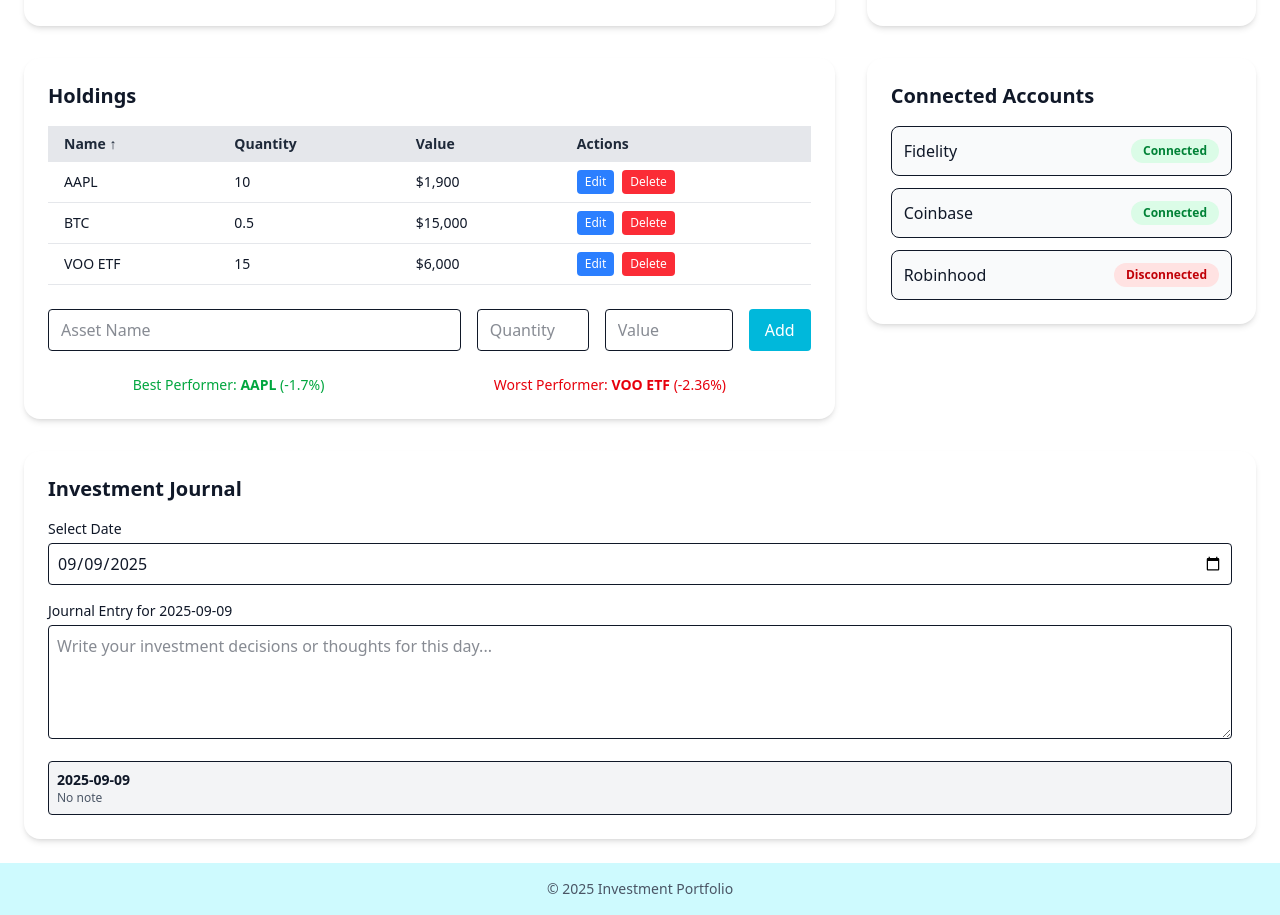
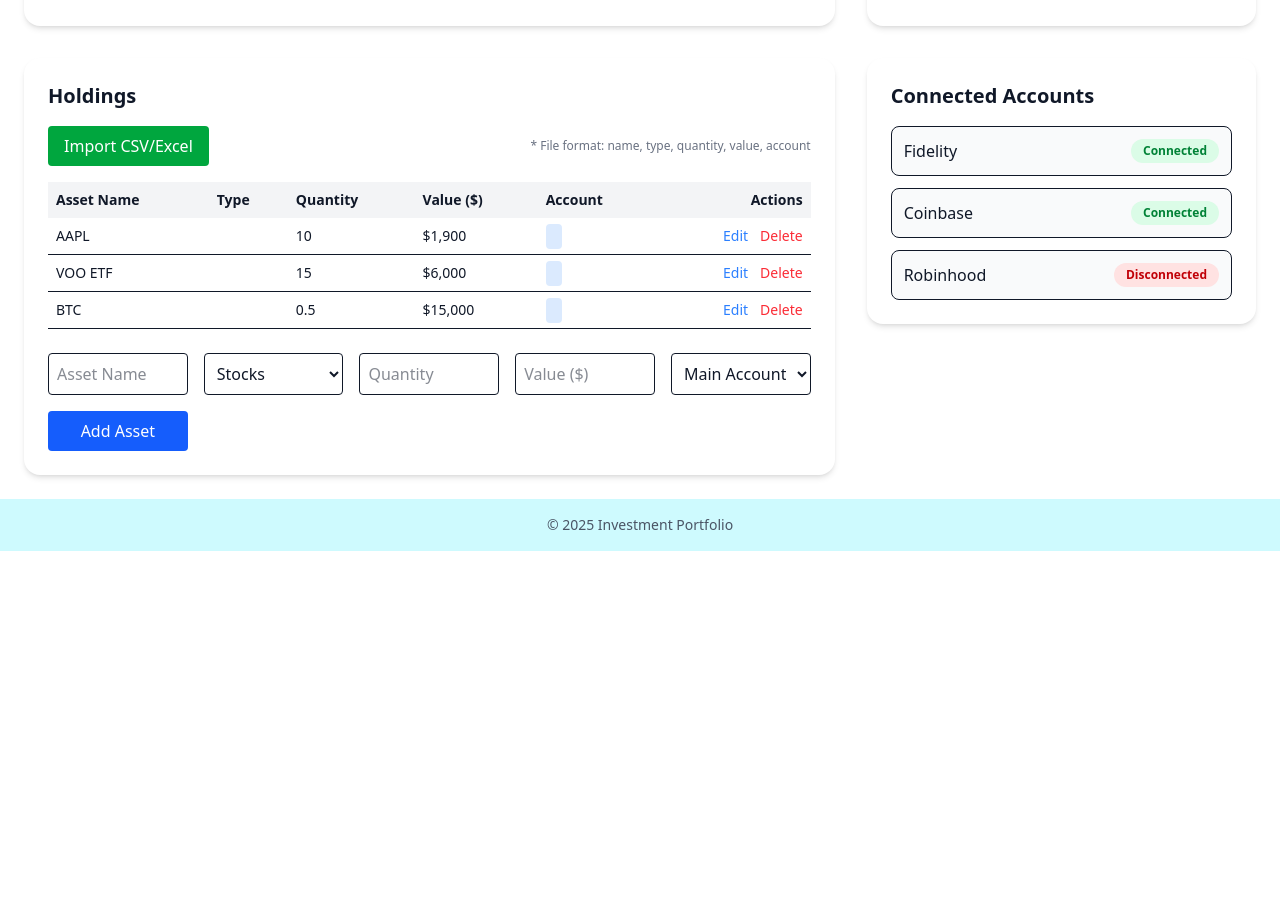
Before and after one commit to ny147/investment-portfolio, a Next.js app in the folder investment-portfolio-dashboard/: page / in a window 1280 px wide. Shown: the part 840-1755 px from the top of the page. After the commit the page ends 1391 px from the top, so only its background shows below. Built offline with nearby package versions, Linux system fonts and the light colour scheme.

Commit message:
update holding list and import function

```diff
--- a/investment-portfolio-dashboard/app/page.js
+++ b/investment-portfolio-dashboard/app/page.js
@@ -7,7 +7,7 @@ import HoldingsList from "@/components/HoldingsList";
 import ConnectedAccounts from "@/components/ConnectedAccounts";
 import InvestmentJournal from "@/components/InvestmentJournal";
 import { portfolio } from "@/lib/mockData";
-import InvestmentJournalTable from "@/components/InvestmentJournalTable";
+
 
 
 export default function DashboardPage() {
@@ -99,12 +99,7 @@ export default function DashboardPage() {
           <ConnectedAccounts />
         </div>
       </div>
-      <InvestmentJournal
-        selectedDate={selectedDate}
-        setSelectedDate={setSelectedDate}
-        journals={journals}
-        updateNoteForDate={updateNoteForDate}
-      />
+
     </div>
   );
 }
--- a/investment-portfolio-dashboard/components/HoldingsList.jsx
+++ b/investment-portfolio-dashboard/components/HoldingsList.jsx
@@ -1,183 +1,338 @@
 "use client";
 
-import { useMemo, useState } from "react";
+import { useState } from "react";
 import Card from "./Card";
+import { motion, AnimatePresence } from "framer-motion";
+import Papa from "papaparse";
+import * as XLSX from "xlsx";
+
 export default function HoldingsList({ holdings, setHoldings }) {
-  const [sortConfig, setSortConfig] = useState({ key: "name", direction: "asc" });
-  const [newAsset, setNewAsset] = useState({ name: "", quantity: "", value: "" });
-  const [editingIndex, setEditingIndex] = useState(null);
+  const safeHoldings = Array.isArray(holdings) ? holdings : [];
 
-     if (!holdings || holdings.length === 0) {
-    return (
-      <Card title="Holdings">
-        <div className="space-y-3">
-          {[...Array(5)].map((_, i) => (
-            <SkeletonBox key={i} className="w-full h-6" />
-          ))}
-        </div>
-      </Card>
-    );
-  }
-  const sortedHoldings = [...holdings].sort((a, b) => {
-    if (a[sortConfig.key] < b[sortConfig.key]) return sortConfig.direction === "asc" ? -1 : 1;
-    if (a[sortConfig.key] > b[sortConfig.key]) return sortConfig.direction === "asc" ? 1 : -1;
-    return 0;
+  const [form, setForm] = useState({
+    name: "",
+    type: "Stocks",
+    value: "",
+    quantity: "",
+    account: "Main Account",
   });
 
-  const requestSort = (key) => {
-    let direction = "asc";
-    if (sortConfig.key === key && sortConfig.direction === "asc") {
-      direction = "desc";
+  const [editingIndex, setEditingIndex] = useState(null);
+  const [editForm, setEditForm] = useState(null);
+
+  // ✅ Handle Import CSV / Excel
+  const handleFileImport = (e) => {
+    const file = e.target.files[0];
+    if (!file) return;
+
+    const fileExt = file.name.split(".").pop().toLowerCase();
+
+    if (fileExt === "csv") {
+      Papa.parse(file, {
+        header: true,
+        skipEmptyLines: true,
+        complete: (results) => {
+          const data = results.data.map((row) => ({
+            name: row.name,
+            type: row.type || "Stocks",
+            quantity: parseFloat(row.quantity || 0),
+            value: parseFloat(row.value || 0),
+            account: row.account || "Main Account",
+          }));
+          setHoldings([...safeHoldings, ...data]);
+        },
+      });
+    } else if (["xls", "xlsx"].includes(fileExt)) {
+      const reader = new FileReader();
+      reader.onload = (event) => {
+        const data = new Uint8Array(event.target.result);
+        const workbook = XLSX.read(data, { type: "array" });
+        const sheet = workbook.Sheets[workbook.SheetNames[0]];
+        const jsonData = XLSX.utils.sheet_to_json(sheet, { defval: "" });
+        const parsed = jsonData.map((row) => ({
+          name: row.name,
+          type: row.type || "Stocks",
+          quantity: parseFloat(row.quantity || 0),
+          value: parseFloat(row.value || 0),
+          account: row.account || "Main Account",
+        }));
+        setHoldings([...safeHoldings, ...parsed]);
+      };
+      reader.readAsArrayBuffer(file);
+    } else {
+      alert("Please upload a CSV or Excel file.");
     }
-    setSortConfig({ key, direction });
   };
 
-  const handleAddAsset = () => {
-    if (!newAsset.name || !newAsset.quantity || !newAsset.value) return;
-    setHoldings([
-      ...holdings,
-      {
-        name: newAsset.name,
-        quantity: Number(newAsset.quantity),
-        value: Number(newAsset.value),
-        changePct: 0,
-      },
-    ]);
-    setNewAsset({ name: "", quantity: "", value: "" });
+  // ✅ Add manually
+  const handleAdd = () => {
+    const { name, type, value, quantity, account } = form;
+    if (!name || !value || !quantity) return;
+
+    const newHolding = {
+      name,
+      type,
+      value: parseFloat(value),
+      quantity: parseFloat(quantity),
+      account,
     };
 
-  const handleDeleteAsset = (index) => {
-    setHoldings(holdings.filter((_, i) => i !== index));
+    const updated = [...safeHoldings, newHolding];
+    setHoldings(updated);
+
+    setForm({
+      name: "",
+      type: "Stocks",
+      value: "",
+      quantity: "",
+      account: "Main Account",
+    });
   };
 
-  const handleEditAsset = (index) => {
+  const handleDelete = (index) => {
+    const updated = safeHoldings.filter((_, i) => i !== index);
+    setHoldings(updated);
+  };
+
+  const handleEdit = (index) => {
     setEditingIndex(index);
-    setNewAsset(holdings[index]);
+    setEditForm({ ...safeHoldings[index] });
   };
 
   const handleSaveEdit = () => {
-    if (!newAsset.name || !newAsset.quantity || !newAsset.value) return;
-    const updated = [...holdings];
-    updated[editingIndex] = {
-      ...updated[editingIndex],
-      name: newAsset.name,
-      quantity: Number(newAsset.quantity),
-      value: Number(newAsset.value),
-    };
+    if (!editForm) return;
+    const updated = safeHoldings.map((h, i) =>
+      i === editingIndex ? editForm : h
+    );
     setHoldings(updated);
     setEditingIndex(null);
-    setNewAsset({ name: "", quantity: "", value: "" });
+    setEditForm(null);
   };
 
-  const bestPerformer = useMemo(
-    () => holdings.reduce((max, h) => (h.changePct > max.changePct ? h : max), holdings[0]),
-    [holdings]
-  );
-  const worstPerformer = useMemo(
-    () => holdings.reduce((min, h) => (h.changePct < min.changePct ? h : min), holdings[0]),
-    [holdings]
-  );
+  const handleCancelEdit = () => {
+    setEditingIndex(null);
+    setEditForm(null);
+  };
 
   return (
     <Card title="Holdings">
-      {/* Table */}
+      {/* ✅ Import CSV/Excel Button */}
+      <div className="flex flex-wrap items-center justify-between mb-4">
+        <label className="cursor-pointer bg-green-600 text-white rounded px-4 py-2 hover:bg-green-700 transition">
+          Import CSV/Excel
+          <input
+            type="file"
+            accept=".csv, .xls, .xlsx"
+            onChange={handleFileImport}
+            className="hidden"
+          />
+        </label>
+        <span className="text-xs text-gray-500 dark:text-gray-400">
+          * File format: name, type, quantity, value, account
+        </span>
+      </div>
+
+      {/* ✅ Holdings Table */}
       <div className="overflow-x-auto">
         <table className="min-w-full text-sm text-left">
-          <thead>
-            <tr className="bg-gray-200 dark:bg-gray-700 text-gray-800 dark:text-gray-200">
-              <th className="px-4 py-2 cursor-pointer" onClick={() => requestSort("name")}>
-                Name {sortConfig.key === "name" && (sortConfig.direction === "asc" ? "↑" : "↓")}
-              </th>
-              <th className="px-4 py-2 cursor-pointer" onClick={() => requestSort("quantity")}>
-                Quantity {sortConfig.key === "quantity" && (sortConfig.direction === "asc" ? "↑" : "↓")}
-              </th>
-              <th className="px-4 py-2 cursor-pointer" onClick={() => requestSort("value")}>
-                Value {sortConfig.key === "value" && (sortConfig.direction === "asc" ? "↑" : "↓")}
-              </th>
-              <th className="px-4 py-2">Actions</th>
+          <thead className="bg-gray-100 dark:bg-gray-700">
+            <tr>
+              <th className="p-2">Asset Name</th>
+              <th className="p-2">Type</th>
+              <th className="p-2">Quantity</th>
+              <th className="p-2">Value ($)</th>
+              <th className="p-2">Account</th>
+              <th className="p-2 text-right">Actions</th>
             </tr>
           </thead>
           <tbody>
-            {sortedHoldings.map((holding, idx) => (
+            {safeHoldings.length > 0 ? (
+              safeHoldings.map((h, i) => (
                 <tr
-                key={idx}
-                className="border-b border-gray-200 dark:border-gray-700 hover:bg-gray-100 dark:hover:bg-gray-800"
+                  key={i}
+                  className="border-b dark:border-gray-600 hover:bg-gray-50 dark:hover:bg-gray-700 transition"
                 >
-                <td className="px-4 py-2">{holding.name}</td>
-                <td className="px-4 py-2">{holding.quantity}</td>
-                <td className="px-4 py-2">${holding.value.toLocaleString()}</td>
-                <td className="px-4 py-2 space-x-2">
+                  <td className="p-2">{h.name}</td>
+                  <td className="p-2">{h.type}</td>
+                  <td className="p-2">{h.quantity}</td>
+                  <td className="p-2">${h.value?.toLocaleString()}</td>
+                  <td className="p-2">
+                    <span className="px-2 py-1 text-xs rounded bg-blue-100 dark:bg-blue-900 text-blue-700 dark:text-blue-300">
+                      {h.account}
+                    </span>
+                  </td>
+                  <td className="p-2 text-right space-x-3">
                     <button
-                    onClick={() => handleEditAsset(idx)}
-                    className="px-2 py-1 text-xs rounded bg-blue-500 text-white hover:bg-blue-600"
+                      onClick={() => handleEdit(i)}
+                      className="text-blue-500 hover:underline"
                     >
                       Edit
                     </button>
                     <button
-                    onClick={() => handleDeleteAsset(idx)}
-                    className="px-2 py-1 text-xs rounded bg-red-500 text-white hover:bg-red-600"
+                      onClick={() => handleDelete(i)}
+                      className="text-red-500 hover:underline"
                     >
                       Delete
                     </button>
                   </td>
                 </tr>
-            ))}
+              ))
+            ) : (
+              <tr>
+                <td
+                  colSpan="6"
+                  className="text-center text-gray-500 dark:text-gray-400 p-4"
+                >
+                  No holdings yet.
+                </td>
+              </tr>
+            )}
           </tbody>
         </table>
       </div>
 
-      {/* Add/Edit Form */}
-      <div className="mt-6 flex flex-col sm:flex-row gap-4">
+      {/* ✅ Manual Add Form (back again) */}
+      <div className="mt-6 grid grid-cols-1 sm:grid-cols-2 md:grid-cols-5 gap-4">
         <input
           type="text"
           placeholder="Asset Name"
-          className="flex-1 px-3 py-2 border rounded dark:bg-gray-800 dark:border-gray-700"
-          value={newAsset.name}
-          onChange={(e) => setNewAsset({ ...newAsset, name: e.target.value })}
+          value={form.name}
+          onChange={(e) => setForm({ ...form, name: e.target.value })}
+          className="border rounded p-2 dark:bg-gray-800"
+        />
+        <select
+          value={form.type}
+          onChange={(e) => setForm({ ...form, type: e.target.value })}
+          className="border rounded p-2 dark:bg-gray-800"
+        >
+          <option>Stocks</option>
+          <option>Cryptocurrency</option>
+          <option>ETF</option>
+          <option>Cash</option>
+        </select>
+        <input
+          type="number"
+          step="0.01"
+          placeholder="Quantity"
+          value={form.quantity}
+          onChange={(e) => setForm({ ...form, quantity: e.target.value })}
+          className="border rounded p-2 dark:bg-gray-800"
         />
         <input
           type="number"
-          placeholder="Quantity"
-          className="w-28 px-3 py-2 border rounded dark:bg-gray-800 dark:border-gray-700"
-          value={newAsset.quantity}
-          onChange={(e) => setNewAsset({ ...newAsset, quantity: e.target.value })}
+          step="0.01"
+          placeholder="Value ($)"
+          value={form.value}
+          onChange={(e) => setForm({ ...form, value: e.target.value })}
+          className="border rounded p-2 dark:bg-gray-800"
+        />
+        <select
+          value={form.account}
+          onChange={(e) => setForm({ ...form, account: e.target.value })}
+          className="border rounded p-2 dark:bg-gray-800"
+        >
+          <option>Main Account</option>
+          <option>Binance</option>
+          <option>Robinhood</option>
+          <option>SCB</option>
+          <option>Other</option>
+        </select>
+        <button
+          onClick={handleAdd}
+          className="bg-blue-600 text-white rounded px-4 py-2 hover:bg-blue-700 transition sm:col-span-2 md:col-span-1"
+        >
+          Add Asset
+        </button>
+      </div>
+
+      {/* ✅ Slide-up Edit Modal */}
+      <AnimatePresence>
+        {editingIndex !== null && editForm && (
+          <>
+            <motion.div
+              className="fixed inset-0 bg-black/40 z-40"
+              initial={{ opacity: 0 }}
+              animate={{ opacity: 1 }}
+              exit={{ opacity: 0 }}
+              onClick={handleCancelEdit}
+            />
+            <motion.div
+              className="fixed bottom-0 left-0 right-0 z-50 bg-white dark:bg-gray-800 rounded-t-2xl shadow-lg p-6"
+              initial={{ y: "100%" }}
+              animate={{ y: 0 }}
+              exit={{ y: "100%" }}
+              transition={{ type: "spring", stiffness: 300, damping: 30 }}
+            >
+              <h2 className="text-lg font-semibold mb-4">Edit Holding</h2>
+              <div className="space-y-3">
+                <input
+                  type="text"
+                  value={editForm.name}
+                  onChange={(e) =>
+                    setEditForm({ ...editForm, name: e.target.value })
+                  }
+                  className="border rounded p-2 w-full dark:bg-gray-700"
+                  placeholder="Asset Name"
                 />
                 <input
                   type="number"
-          placeholder="Value"
-          className="w-32 px-3 py-2 border rounded dark:bg-gray-800 dark:border-gray-700"
-          value={newAsset.value}
-          onChange={(e) => setNewAsset({ ...newAsset, value: e.target.value })}
+                  value={editForm.quantity}
+                  onChange={(e) =>
+                    setEditForm({
+                      ...editForm,
+                      quantity: parseFloat(e.target.value),
+                    })
+                  }
+                  className="border rounded p-2 w-full dark:bg-gray-700"
+                  placeholder="Quantity"
                 />
-        {editingIndex !== null ? (
+                <input
+                  type="number"
+                  value={editForm.value}
+                  onChange={(e) =>
+                    setEditForm({
+                      ...editForm,
+                      value: parseFloat(e.target.value),
+                    })
+                  }
+                  className="border rounded p-2 w-full dark:bg-gray-700"
+                  placeholder="Value ($)"
+                />
+                <select
+                  value={editForm.account}
+                  onChange={(e) =>
+                    setEditForm({ ...editForm, account: e.target.value })
+                  }
+                  className="border rounded p-2 w-full dark:bg-gray-700"
+                >
+                  <option>Main Account</option>
+                  <option>Binance</option>
+                  <option>Robinhood</option>
+                  <option>SCB</option>
+                  <option>Other</option>
+                </select>
+              </div>
+
+              <div className="mt-6 flex justify-end space-x-3">
+                <button
+                  onClick={handleCancelEdit}
+                  className="px-4 py-2 rounded bg-gray-200 dark:bg-gray-700 hover:bg-gray-300 dark:hover:bg-gray-600"
+                >
+                  Cancel
+                </button>
                 <button
                   onClick={handleSaveEdit}
-            className="px-4 py-2 bg-green-500 text-white rounded hover:bg-green-600"
+                  className="px-4 py-2 rounded bg-blue-600 text-white hover:bg-blue-700"
                 >
                   Save
                 </button>
-        ) : (
-          <button
-            onClick={handleAddAsset}
-            className="px-4 py-2 bg-cyan-500 text-white rounded hover:bg-cyan-600"
-          >
-            Add
-          </button>
+              </div>
+            </motion.div>
+          </>
         )}
-      </div>
-
-      {/* Best/Worst Performer */}
-      {holdings.length > 0 && (
-        <div className="mt-6 flex justify-around text-sm">
-          <div className="text-green-600 dark:text-green-400">
-            Best Performer: <span className="font-semibold">{bestPerformer.name}</span> ({bestPerformer.changePct}%)
-          </div>
-          <div className="text-red-600 dark:text-red-400">
-            Worst Performer: <span className="font-semibold">{worstPerformer.name}</span> ({worstPerformer.changePct}%)
-          </div>
-        </div>
-      )}
-
+      </AnimatePresence>
     </Card>
   );
 }
+
+// next step ให้ chat gpt เด้ง pop up แทนขึ้น asset ตรง ๆ
--- a/investment-portfolio-dashboard/package.json
+++ b/investment-portfolio-dashboard/package.json
@@ -9,13 +9,15 @@
     "lint": "eslint"
   },
   "dependencies": {
-    "framer-motion": "^12.23.12",
+    "framer-motion": "^12.23.24",
     "lucide-react": "^0.542.0",
     "next": "15.5.2",
+    "papaparse": "^5.5.3",
     "react": "19.1.0",
     "react-countup": "^6.5.3",
     "react-dom": "19.1.0",
-    "recharts": "^3.1.2"
+    "recharts": "^3.1.2",
+    "xlsx": "^0.18.5"
   },
   "devDependencies": {
     "@eslint/eslintrc": "^3",
```
Also changed, not shown: 1 other file (tests, documents, lock files or other folders). Lines whose indentation alone changed are shown as unchanged.
